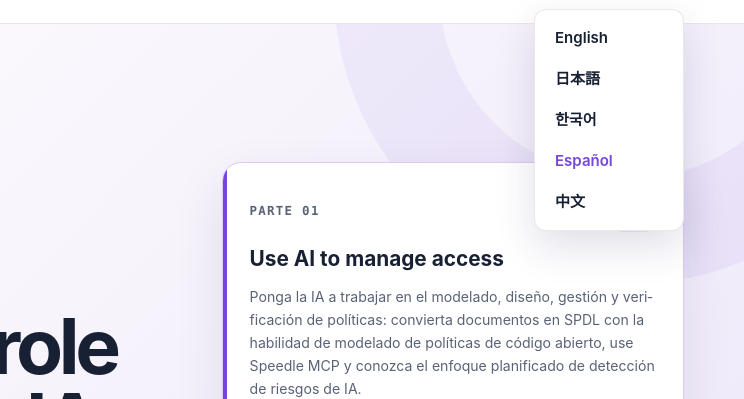
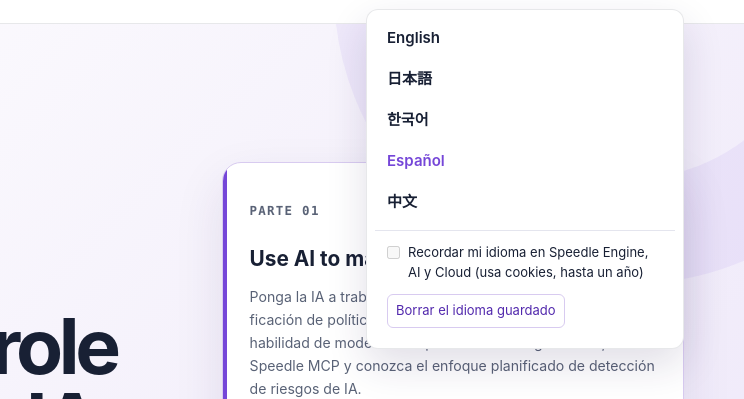
Before and after one commit to teramoby/ai.speedle.io, a plain HTML site: page es/index.html in a window 1280 px wide. Both pictures are taken after a click on the button "Español". Shown: the part 53-452 px from the top of the page, 536-1280 px from the left. Drawn offline with Linux system fonts and the light colour scheme.

Commit message:
fix(site): require opt-in for persistent language memory
Signed-off-by: William Cai <caiwl@me.com>

```diff
--- a/app.js
+++ b/app.js
@@ -1,22 +1,112 @@
 'use strict';
 
-/* Share only an explicit language-menu choice across the production sites. */
+/* Session language sharing; long-term memory requires the explicit menu opt-in. */
 (function () {
+  if (typeof location === 'undefined') return;
   var hosts = ['speedle.io', 'engine.speedle.io', 'ai.speedle.io', 'cloud.speedle.io'];
-  if (typeof location === 'undefined' || location.protocol !== 'https:' || hosts.indexOf(location.hostname) < 0) return;
+  var production = location.protocol === 'https:' && hosts.indexOf(location.hostname) >= 0;
   var locales = ['en', 'ja', 'ko', 'es', 'zh-CN'];
-  var preference = null;
-  try {
-    document.cookie.split(';').some(function (part) {
-      var pair = part.trim().split('=');
-      if (pair[0] !== 'speedle_locale' || pair.length !== 2) return false;
-      if (locales.indexOf(pair[1]) < 0) return false;
-      preference = pair[1];
-      return true;
+  var scope = '; Domain=speedle.io; Path=/; SameSite=Lax; Secure';
+  var storageKeys = ['speedle-cloud.locale', 'speedle-ai.locale'];
+  function cookie(name) {
+    if (!production) return null;
+    try {
+      var parts = document.cookie.split(';');
+      for (var i = 0; i < parts.length; i++) {
+        var pair = parts[i].trim().split('=');
+        if (pair.length === 2 && pair[0] === name) return pair[1];
+      }
+    } catch (error) { /* Cookie restrictions do not disable real language links. */ }
+    return null;
+  }
+  function remembered() { return cookie('speedle_locale_remember') === '1'; }
+  function removeStorage() {
+    storageKeys.forEach(function (key) {
+      try { window.localStorage.removeItem(key); } catch (error) { /* Storage may be blocked. */ }
+      try { window.sessionStorage.removeItem(key); } catch (error) { /* Storage may be blocked. */ }
     });
-  } catch (error) {
-    // A language link must still work when cookies are unavailable.
   }
+  function write(name, value, lifetime) {
+    if (!production) return;
+    try { document.cookie = name + '=' + value + scope + (lifetime || ''); }
+    catch (error) { /* Keep language selection available without storage. */ }
+  }
+  function save(locale, persistent) {
+    if (locales.indexOf(locale) < 0) return;
+    write('speedle_locale', locale, persistent ? '; Max-Age=31536000' : '');
+    if (!persistent) {
+      write('speedle_locale_remember', '', '; Max-Age=0');
+      removeStorage();
+    }
+  }
+  function currentLocale() {
+    var locale = document.documentElement.lang;
+    return locales.indexOf(locale) >= 0 ? locale : 'en';
+  }
+  var preference = cookie('speedle_locale');
+  if (locales.indexOf(preference) < 0) preference = null;
+  // Legacy values never imply consent: shorten their lifetime and purge old
+  // per-origin copies so another origin cannot resurrect a withdrawn choice.
+  if (!remembered()) {
+    removeStorage();
+    if (preference) save(preference, false);
+  }
+
+  var text = {
+    en: ['Remember my language across Speedle Engine, AI and Cloud (uses cookies, up to one year)', 'Clear saved language'],
+    'zh-CN': ['记住我的语言，并在 Speedle Engine、AI 和 Cloud 间同步（使用 Cookie，最长保存一年）。', '清除已保存的语言'],
+    ja: ['言語を Speedle Engine、AI、Cloud 間で記憶・同期する（Cookie を使用、最長1年間）', '保存した言語を消去'],
+    ko: ['Speedle Engine, AI, Cloud에서 언어 기억 및 동기화(Cookie 사용, 최대 1년)', '저장된 언어 지우기'],
+    es: ['Recordar mi idioma en Speedle Engine, AI y Cloud (usa cookies, hasta un año)', 'Borrar el idioma guardado']
+  };
+  var controls = [];
+  function refresh() {
+    controls.forEach(function (input) { input.checked = remembered(); });
+  }
+  document.querySelectorAll('.languages-panel').forEach(function (panel) {
+    var labels = text[currentLocale()] || text.en;
+    var container = document.createElement('div');
+    container.className = 'language-preferences';
+    var label = document.createElement('label');
+    label.className = 'language-remember';
+    var input = document.createElement('input');
+    input.type = 'checkbox';
+    input.className = 'language-remember-input';
+    input.disabled = !production;
+    input.checked = remembered();
+    var caption = document.createElement('span');
+    caption.textContent = labels[0];
+    label.append(input, caption);
+    var clear = document.createElement('button');
+    clear.type = 'button';
+    clear.className = 'language-clear';
+    clear.textContent = labels[1];
+    clear.addEventListener('click', function () {
+      write('speedle_locale', '', '; Max-Age=0');
+      write('speedle_locale_remember', '', '; Max-Age=0');
+      removeStorage();
+      refresh();
+    });
+    input.addEventListener('change', function () {
+      if (input.checked && production) {
+        write('speedle_locale_remember', '1', '; Max-Age=31536000');
+        save(currentLocale(), remembered());
+      } else {
+        save(currentLocale(), false);
+      }
+      refresh();
+    });
+    container.append(label, clear);
+    panel.append(container);
+    controls.push(input);
+  });
+  function refreshOnMenuEntry(event) {
+    var target = event.target;
+    if (target && typeof target.closest === 'function' && target.closest('.languages-button, .menu')) refresh();
+  }
+  document.addEventListener('focusin', refreshOnMenuEntry);
+  document.addEventListener('pointerdown', refreshOnMenuEntry, true);
+  window.addEventListener('focus', refresh);
 
   function rememberChoice(event) {
     if (event.type === 'auxclick' && event.button !== 1) return;
@@ -25,18 +115,15 @@
     var link = target && typeof target.closest === 'function' && target.closest('.languages a[hreflang], #top-nav-lang a[hreflang]');
     if (!link || event.defaultPrevented) return;
     var locale = link.getAttribute('hreflang');
-    if (locales.indexOf(locale) < 0) return;
-    try {
-      document.cookie = 'speedle_locale=' + locale + '; Domain=speedle.io; Path=/; Max-Age=31536000; SameSite=Lax; Secure';
-    } catch (error) {
-      // The real localized href remains the fallback; do not prevent navigation.
-    }
+    // Read the live marker instead of a stale tab's checkbox state.
+    save(locale, remembered());
+    refresh();
   }
   document.addEventListener('click', rememberChoice, true);
   document.addEventListener('auxclick', rememberChoice, true);
 
-  // Only the neutral homepage follows a saved choice. A specific language URL
-  // or documentation link remains stable and never overwrites the preference.
+  // Specific localized URLs stay stable. Only a neutral homepage follows the
+  // optional family choice, preserving its query and fragment.
   if (preference && preference !== 'en' && (location.pathname === '/' || location.pathname === '/index.html')) {
     var prefix = preference === 'zh-CN' ? 'zh' : preference;
     location.replace('/' + prefix + '/' + location.search + location.hash);
--- a/styles.css
+++ b/styles.css
@@ -770,6 +770,37 @@ h1 { max-width: 760px; margin: 20px 0 24px; font-size: clamp(3.1rem, 6vw, 5.6rem
   }
   .site-header .language-row { padding: 6px 12px; }
 }
+.site-header .language-preferences {
+  min-width: min(300px, calc(100vw - 72px));
+  margin-top: 8px;
+  padding: 12px;
+  border-top: 1px solid var(--line);
+  color: var(--ink);
+  font-size: 13px;
+  font-weight: 400;
+  line-height: 1.5;
+  white-space: normal;
+}
+.site-header .language-remember { display: flex; align-items: flex-start; gap: 8px; cursor: pointer; }
+.site-header .language-remember input { flex: 0 0 auto; margin: 3px 0 0; accent-color: var(--primary-dark); }
+.site-header .language-clear {
+  margin-top: 12px;
+  padding: 6px 8px;
+  border: 1px solid var(--line-purple);
+  border-radius: 6px;
+  color: var(--primary-dark);
+  background: var(--white);
+  font: inherit;
+  cursor: pointer;
+  white-space: normal;
+  text-align: left;
+}
+.site-header .language-clear:hover { background: var(--tint-light); }
+.site-header .language-clear:focus-visible,
+.site-header .language-remember input:focus-visible { outline: 2px solid var(--focus); outline-offset: 3px; }
+@media (max-width: 1160px) {
+  .site-header .language-preferences { min-width: 0; max-width: 340px; }
+}
 @media (max-width: 700px) {
   .site-header .wrap.nav { width: min(100% - 28px, 1160px); }
   .site-header .brand img { width: 128px; }
```
Also changed, not shown: scripts/language-preference.test.mjs (+151 -46 lines), 1 other file.
